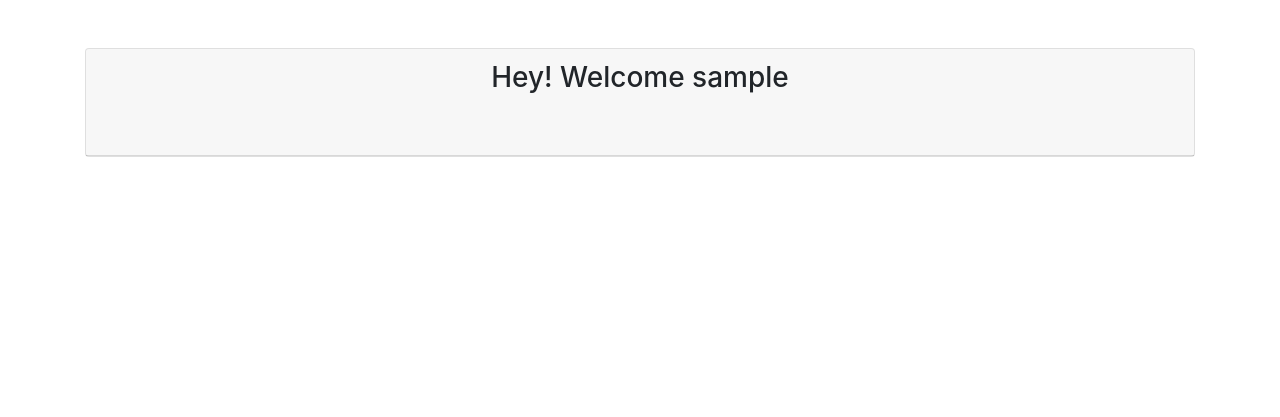
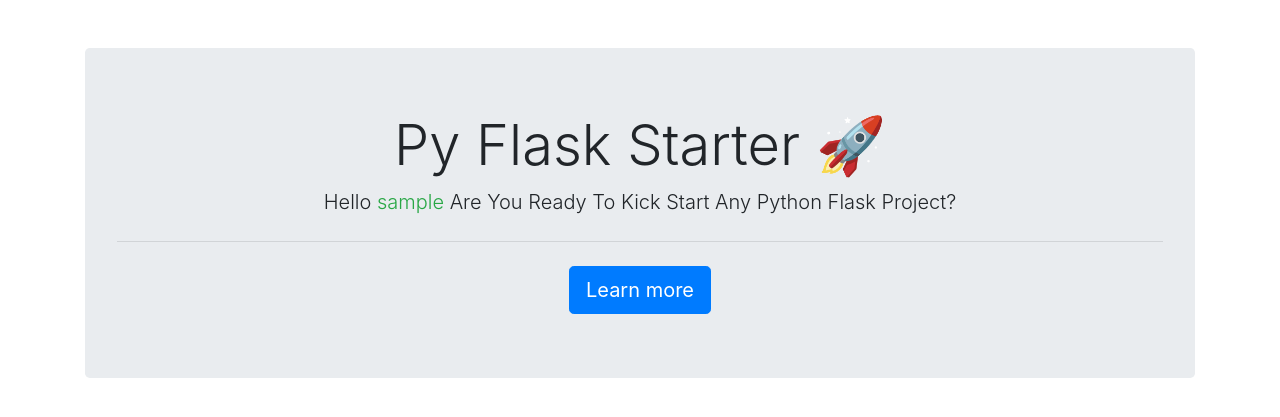
Before and after one commit to MartMbithi/Py-Flask-Starter, a Flask app: page /home in a window 1280 px wide. Shown: the part 56-473 px from the top of the page. Run offline with Flask 2, Linux system fonts and the light colour scheme; the visitor is signed in with stand-in values (Sample User, id 1); some libraries are stand-ins or nearby versions.

Commit message:
Multiple Bug Fixes

```diff
--- a/templates/home.html
+++ b/templates/home.html
@@ -3,12 +3,11 @@
 {% block body %}
 
 <div class="container">
-  <div class="card text-center">
-      <div class="card-header">
-        <h3>Hey!  Welcome {{session.username}} </h3>
-          <div class="card-body">
-          </div>
-      </div>
+  <div class="jumbotron text-center">
+      <h1 class="display-4 text-center">Py Flask Starter 🚀 </h1>
+      <p class="lead ">Hello <span class="text-success">{{session.username}}</span> Are You Ready To Kick Start Any Python Flask Project?</p>
+      <hr class="my-4">
+      <a class="btn btn-primary btn-lg" href="https://flask.palletsprojects.com/en/1.1.x/" target="_blank" role="button">Learn more</a>
   </div>
 </div>
 {% endblock %}
--- a/templates/partials/_messages.html
+++ b/templates/partials/_messages.html
@@ -1,15 +1,15 @@
 {% with messages = get_flashed_messages(with_categories=true) %}
   {% if messages %}
     {% for category, message in messages %}
-      <div class="alert alert-{{ category }}">{{ message }}</div>
+      <div class="col-md-12 text-center alert alert-{{ category }}">{{ message }}</div>
     {% endfor %}
   {% endif %}
 {% endwith %}
 
 {% if error %}
-  <div class="alert alert-danger">{{error}}</div>
+  <div class="col-md-12 text-center alert alert-danger">{{error}}</div>
 {% endif %}
 
 {% if msg %}
-  <div class="alert alert-success">{{msg}}</div>
+  <div class="col-md-12 text-center alert alert-success">{{msg}}</div>
 {% endif %}
```
